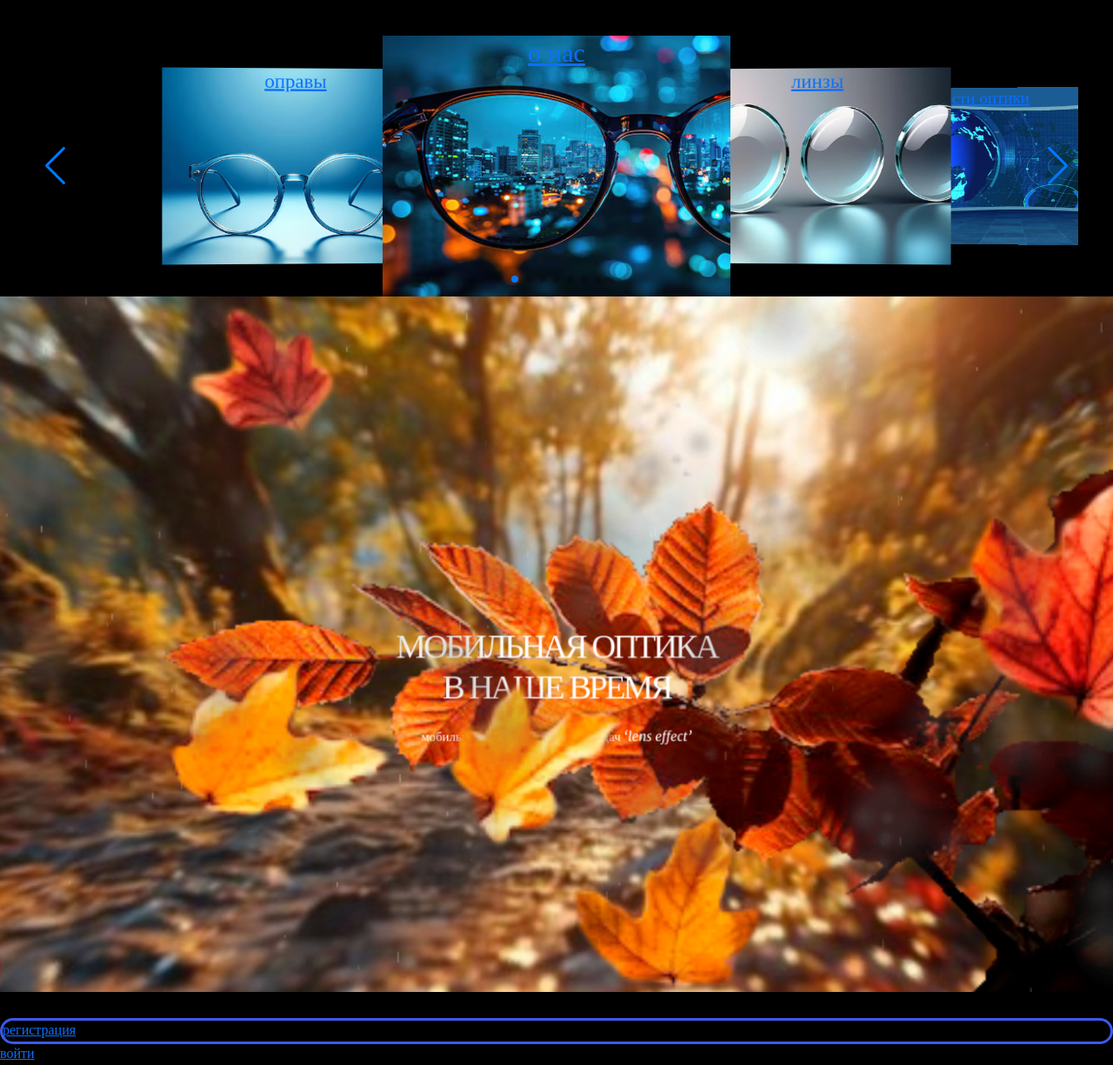
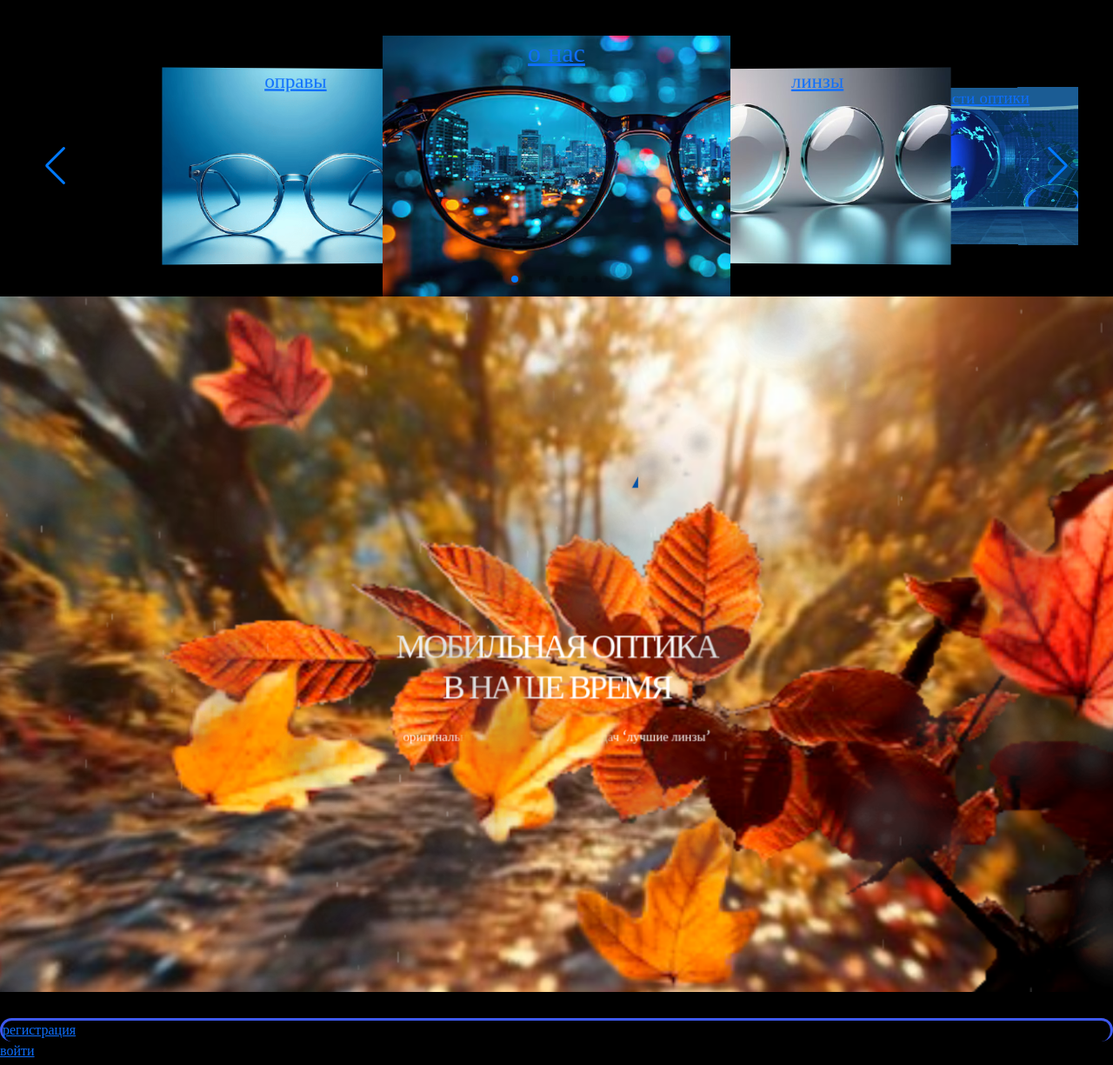
Before and after one commit to AlexVP747/-, a Django app: page / in a window 1280 px wide. Shown: the part 59-1284 px from the top of the page at 87% size. Run offline with Django 5.2, Linux system fonts and the light colour scheme.

Commit message:
неудачная попытка отобразить логотип на заднем фоне, конфликт

```diff
--- a/main/static/main/css/Pmain.css
+++ b/main/static/main/css/Pmain.css
@@ -9,12 +9,12 @@
 }
 @font-face {
 	font-family: kamerik-3d;
-	src: url(../fonts/kamerik205-heavy.woff2);
+	src: url(../main/static/main/fonts/kamerik205-heavy.woff2);
 	font-weight: 900;
 }
 @font-face {
 	font-family: merriweather-italic-3d;
-	src: url(../fonts/merriweather-regular-italic.woff2);
+	src: url(../main/static/main/fonts/merriweather-regular-italic.woff2);
 }
 body {
 	background-color: #000;
@@ -22,7 +22,7 @@ body {
 	font-family: kamerik-3d;
 }
 .logo {
-	--logo-size: calc(var(--index) * 7.8);
+	 --logo-size: calc(var(--index) * 7.8);
 	width: var(--logo-size);
 	height: var(--logo-size);
 	background-repeat: no-repeat;
--- a/main/static/main/css/index.css
+++ b/main/static/main/css/index.css
@@ -96,5 +96,6 @@
 .register{
   border: solid rgb(61, 88, 239);
   border-radius: 15px;
+  border-bottom: 50px;
 
 }
--- a/main/templates/main/index.html
+++ b/main/templates/main/index.html
@@ -36,16 +36,17 @@
   <!-- Если нам нужна полоса прокрутки -->
   {% comment %} <div class="swiper-scrollbar"></div> {% endcomment %}
 </div>
-	<div class="logo" style="background-image: url(/static/main/img/Pimg/logo.svg);"></div>
+
 
 	<section class="layers">
 		<div class="layers__container">
 			<div class="layers__item layer-1" style="background-image: url(/static/main/img/Pimg/layer-1.jpg);"></div>
+      <div class="logo" style="background-image: url(/static/main/img/logo.png);"></div>
 			<div class="layers__item layer-2" style="background-image: url(/static/main/img/Pimg/layer-2.png);"></div>
 			<div class="layers__item layer-3">
 				<div class="hero-content">
 					<h1>Мобильная оптика <span>в наше время</span></h1>
-					<div class="hero-content__p">мобильный подход  к решению задач ‘lens effect’</div>
+					<div class="hero-content__p">оригинальный подход  к решению задач ‘лучшие линзы’</div>
 				</div>
 			</div>
 			<div class="layers__item layer-4">
@@ -68,10 +69,11 @@
     {% endif %}
   </div>
 
-<script src="js/Papp.js" defer></script> <!--paralax-->
-<script src="libs/rain.js" defer></script> <!--paralax-->
+
 <script src="https://cdn.jsdelivr.net/npm/swiper@11/swiper-bundle.min.js"></script>
 <script src="/static/main/js/index.js"></script>
+<script src="/static/main/js/Papp.js" defer></script> <!--paralax-->
+<script src="/static/main/libs/rain.js" defer></script> <!--paralax-->
 
 </body>
 </html>
```
